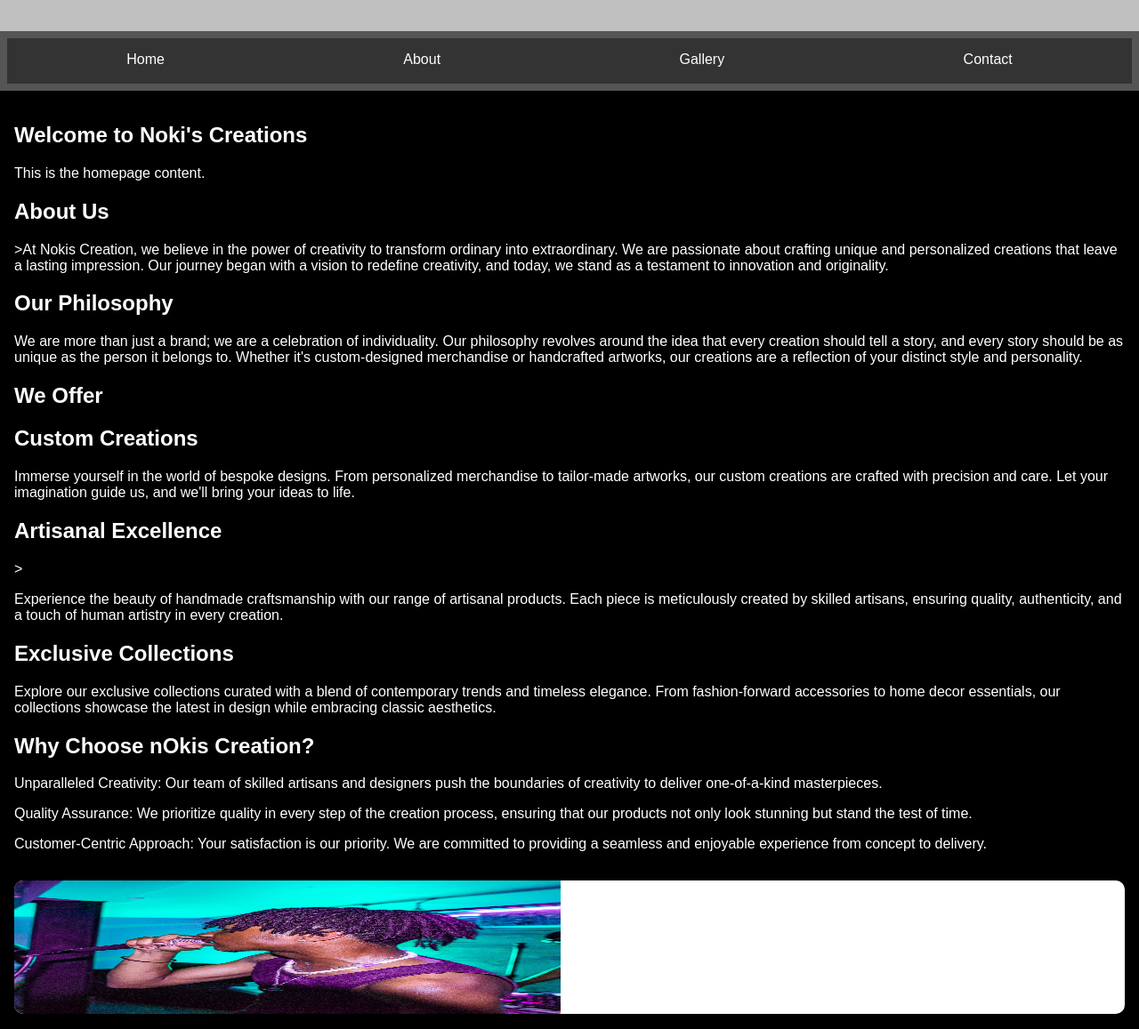
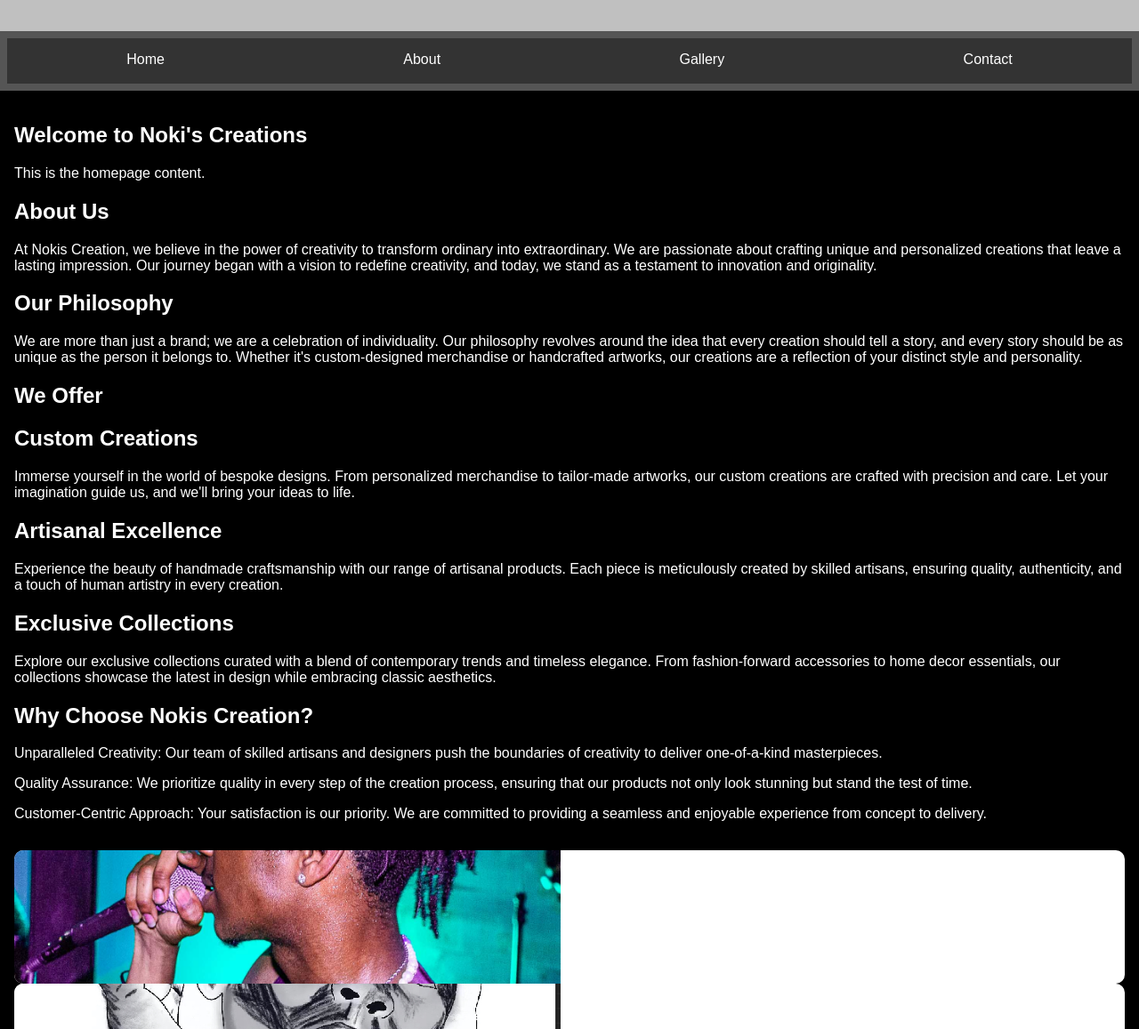
Before and after one commit to haa0018/-mtm6201-midterm, a plain HTML site: page index.html in a window 1280 px wide. Shown: the part 77-1234 px from the top of the page at 89% size. Drawn offline with Linux system fonts and the light colour scheme; a web font is replaced by a local one.

Commit message:
better ?

```diff
--- a/index.html
+++ b/index.html
@@ -50,7 +50,7 @@
               <Title>Discover the Art of Uniqueness</Title>
 
 <h2>About Us</h2>
-<p>>At Nokis Creation, we believe in the power of creativity to transform ordinary into extraordinary. We are passionate about crafting unique and personalized creations that leave a lasting impression. Our journey began with a vision to redefine creativity, and today, we stand as a testament to innovation and originality.</p>
+<p>At Nokis Creation, we believe in the power of creativity to transform ordinary into extraordinary. We are passionate about crafting unique and personalized creations that leave a lasting impression. Our journey began with a vision to redefine creativity, and today, we stand as a testament to innovation and originality.</p>
 
 <h2>Our Philosophy</h2>
 <p>We are more than just a brand; we are a celebration of individuality. Our philosophy revolves around the idea that every creation should tell a story, and every story should be as unique as the person it belongs to. Whether it's custom-designed merchandise or handcrafted artworks, our creations are a reflection of your distinct style and personality.</p>
@@ -59,13 +59,13 @@
 <h2>Custom Creations</h2>
 <p>Immerse yourself in the world of bespoke designs. From personalized merchandise to tailor-made artworks, our custom creations are crafted with precision and care. Let your imagination guide us, and we'll bring your ideas to life.</p>
 
-<h2> Artisanal Excellence</h2>>
+<h2> Artisanal Excellence</h2>
 <p>Experience the beauty of handmade craftsmanship with our range of artisanal products. Each piece is meticulously created by skilled artisans, ensuring quality, authenticity, and a touch of human artistry in every creation.</p>
 
 <h2>Exclusive Collections</h2>
 <p>Explore our exclusive collections curated with a blend of contemporary trends and timeless elegance. From fashion-forward accessories to home decor essentials, our collections showcase the latest in design while embracing classic aesthetics.</p>
 
-<h2>Why Choose nOkis Creation?</h2>
+<h2>Why Choose Nokis Creation?</h2>
 <p>Unparalleled Creativity: Our team of skilled artisans and designers push the boundaries of creativity to deliver one-of-a-kind masterpieces.</p>
 
 <p>Quality Assurance: We prioritize quality in every step of the creation process, ensuring that our products not only look stunning but stand the test of time.</p>
--- a/styles.css
+++ b/styles.css
@@ -122,10 +122,8 @@ footer {
 /* Homepage Categories Styling */
 .homepage-categories  .category{
     display: grid;
-    grid-template-columns: repeat(2, minmax(0, 1fr));
-    grid-gap: 20px;
+    grid-template-columns: repeat(2, 1fr);
     gap: 20px;
-    margin-top: 20px;
 }
 
 .category {
@@ -141,6 +139,7 @@ footer {
     width: 100%; /* Make sure the image takes up 100% of the container width */
     height: 150px; /* Maintain the aspect ratio of the image */
     transition: transform 0.3s ease-in;
+    object-fit: cover;
 }
 
 .category-title {
```
